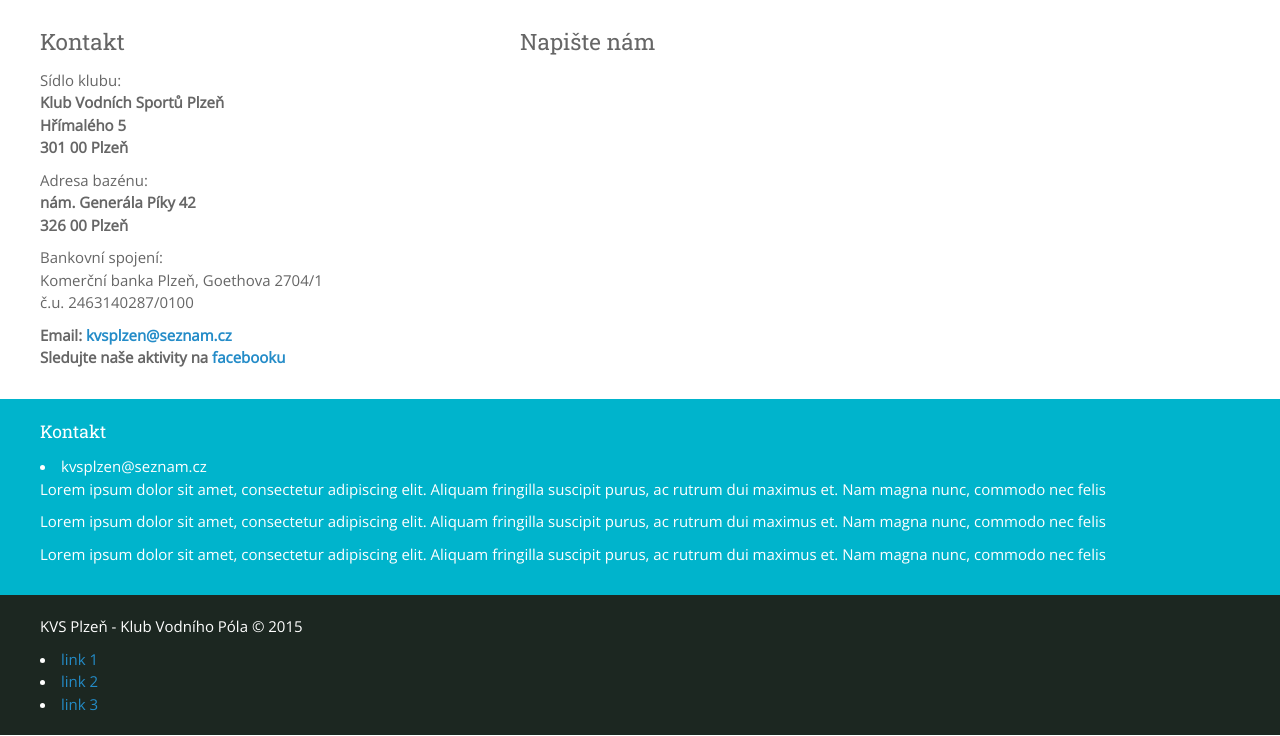
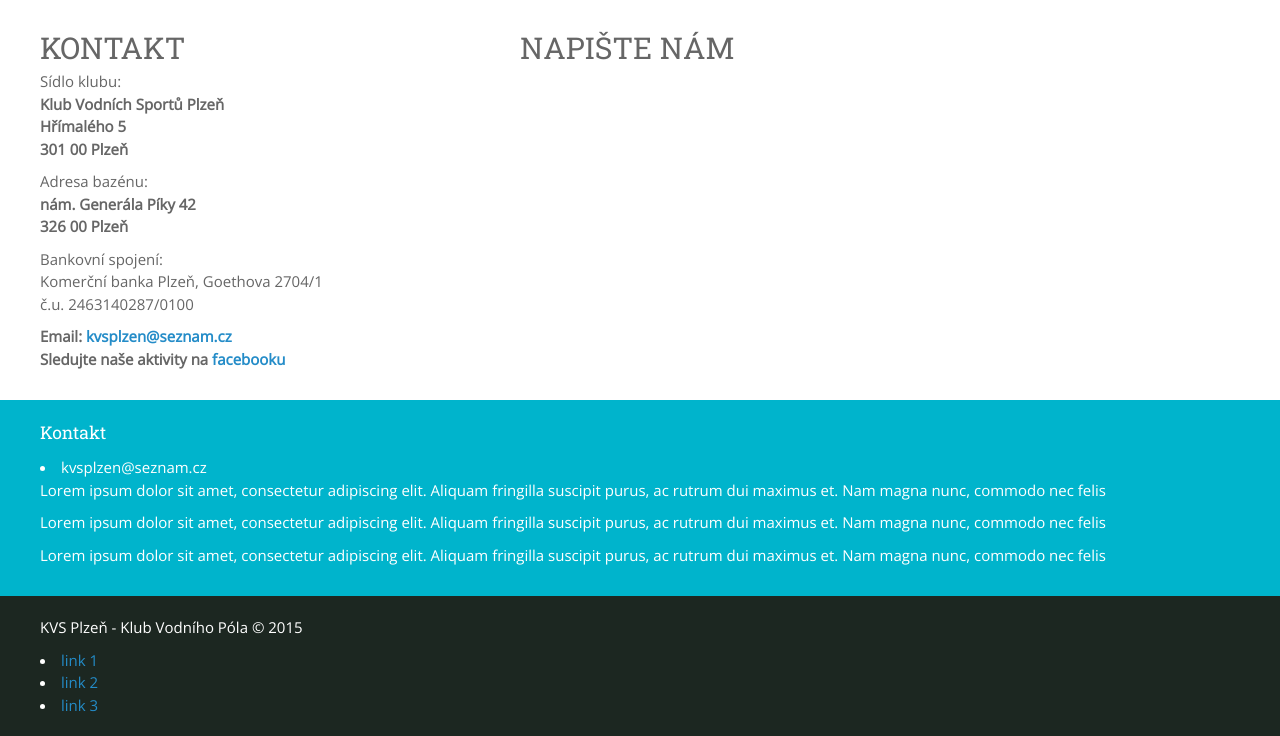
Before and after one commit to SteveVil/KVS-web, a Jekyll site: the page built from Kontakt/index.html, in a window 1280 px wide. Shown: the part 505-1241 px from the top of the page. Built offline with Jekyll 4.4.1, drawn with Linux system fonts in a browser that asks for light colours.

```diff
--- a/Kontakt/index.html
+++ b/Kontakt/index.html
@@ -8,7 +8,7 @@ permalink: /kontakt/
 
 <div class="wrapper">
 	<div class="kontakt">
-		<h2>Kontakt</h2>
+		<h1>Kontakt</h1>
 		<p>Sídlo klubu:<br />
 		<strong>Klub Vodních Sportů Plzeň<br />
 			    Hřímalého 5<br />
@@ -26,7 +26,7 @@ permalink: /kontakt/
 	</div>
 
 	<div class="map">
-	<h2>Napište nám</h2>
+	<h1>Napište nám</h1>
 
 	</div>
 </div>
```
